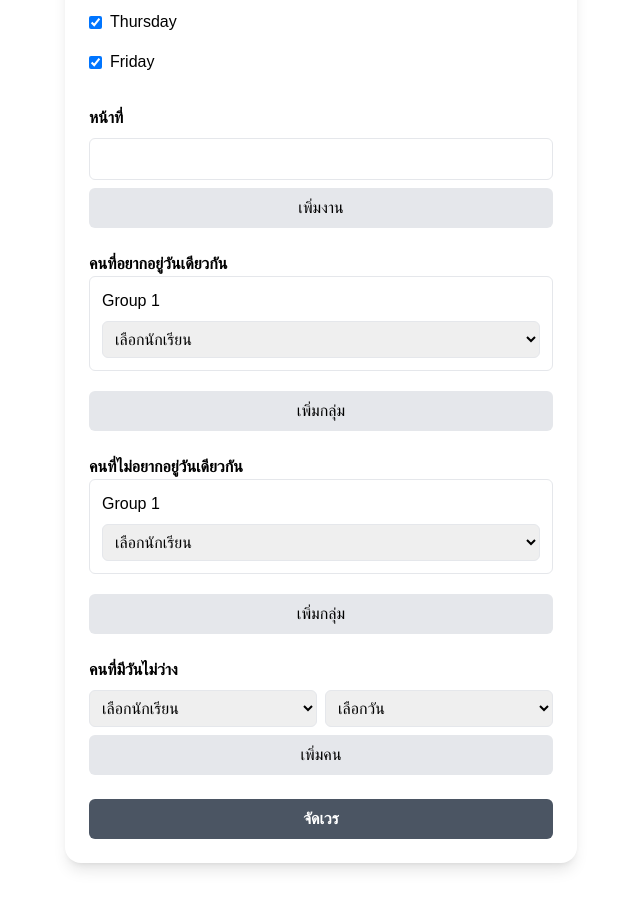
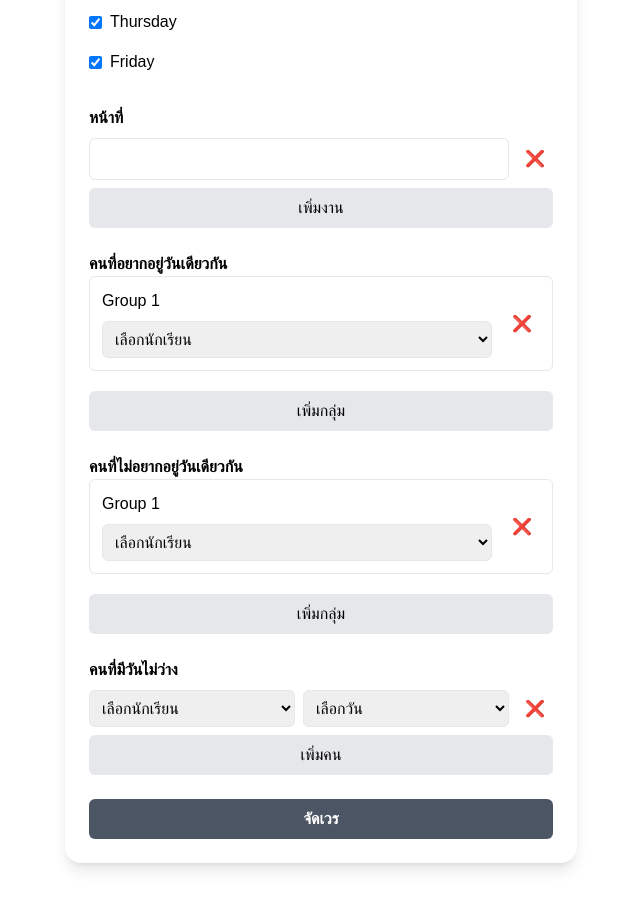
Before and after one commit to ronnapatp/wane, a Next.js app: page / in a window 1280 px wide. Shown: the part 380-1283 px from the top of the page, without its empty margins (319-959 px from the left). Built offline with nearby package versions, Linux system fonts and the light colour scheme.

Commit message:
Add remove button

```diff
--- a/src/app/page.js
+++ b/src/app/page.js
@@ -31,9 +31,27 @@ export default function ScheduleForm() {
   };
 
   const handleJobChange = (index, value) => {
-    const newJobs = [...job]; // Copy current state
-    newJobs[index] = value; // Update the specific index
-    setJob(newJobs); // Update state
+    const newJobs = [...job];
+    newJobs[index] = value;
+    setJob(newJobs);
+  };
+
+  const removeJob = (index) => {
+    if (job.length > 1) {
+      setJob(job.filter((_, i) => i !== index)); // Remove job at given index
+    }
+  };
+
+  const removeGroup = (index) => {
+    setGroups(groups.filter((_, i) => i !== index));
+  };
+
+  const removeAvoidGroup = (index) => {
+    setAvoidGroups(avoidGroups.filter((_, i) => i !== index));
+  };
+
+  const removeUnavailableDay = (index) => {
+    setUnavailableDays(unavailableDays.filter((_, i) => i !== index));
   };
 
   const handleStudentSelection = (groupIndex, studentIndex, setFunction) => (e) => {
@@ -121,18 +139,31 @@ export default function ScheduleForm() {
           <div key={index} className="flex space-x-2 mt-2">
             <input
               className="w-full border p-2 rounded-md"
-              value={jobValue} // Bind value
-              onChange={(e) => handleJobChange(index, e.target.value)} // Update state on change
+              value={jobValue}
+              onChange={(e) => handleJobChange(index, e.target.value)}
             />
+            <button
+              className="bg-white text-white px-2 rounded-md"
+              onClick={() => removeJob(index)}
+              disabled={job.length === 1} // Disable if only 1 job left
+            >
+              ❌
+            </button>
           </div>
         ))}
-        <button className="mt-2 w-full bg-gray-200 p-2 rounded-md" onClick={() => addGroup(setJob)}>เพิ่มงาน</button>
+        <button
+          className="mt-2 w-full bg-gray-200 p-2 rounded-md"
+          onClick={() => setJob([...job, ""])}
+        >
+          เพิ่มงาน
+        </button>
       </div>
 
       <div>
         <h2 className="font-semibold">คนที่อยากอยู่วันเดียวกัน</h2>
         {groups.map((group, groupIndex) => (
-          <div key={groupIndex} className="p-3 border rounded-md mb-3">
+          <div key={groupIndex} className="p-3 border rounded-md mb-3 flex items-center">
+            <div className="flex-1">
               <p className="font-medium">Group {groupIndex + 1}</p>
               {group.map((student, studentIndex) => (
                 <select
@@ -148,6 +179,13 @@ export default function ScheduleForm() {
                 </select>
               ))}
             </div>
+            <button
+              className="ml-3 bg-white text-white px-2 rounded-md"
+              onClick={() => removeGroup(groupIndex)}
+            >
+              ❌
+            </button>
+          </div>
         ))}
         <button className="mt-2 w-full bg-gray-200 p-2 rounded-md" onClick={() => addGroup(setGroups)}>เพิ่มกลุ่ม</button>
       </div>
@@ -155,7 +193,8 @@ export default function ScheduleForm() {
       <div>
         <h2 className="font-semibold">คนที่ไม่อยากอยู่วันเดียวกัน</h2>
         {avoidGroups.map((group, groupIndex) => (
-          <div key={groupIndex} className="p-3 border rounded-md mb-3">
+          <div key={groupIndex} className="p-3 border rounded-md mb-3 flex items-center">
+            <div className="flex-1">
               <p className="font-medium">Group {groupIndex + 1}</p>
               {group.map((student, studentIndex) => (
                 <select
@@ -171,6 +210,13 @@ export default function ScheduleForm() {
                 </select>
               ))}
             </div>
+            <button
+              className="ml-3 bg-white text-white px-2 rounded-md"
+              onClick={() => removeAvoidGroup(groupIndex)}
+            >
+              ❌
+            </button>
+          </div>
         ))}
         <button className="mt-2 w-full bg-gray-200 p-2 rounded-md" onClick={() => addGroup(setAvoidGroups)}>เพิ่มกลุ่ม</button>
       </div>
@@ -178,11 +224,11 @@ export default function ScheduleForm() {
       <div>
         <h2 className="font-semibold">คนที่มีวันไม่ว่าง</h2>
         {unavailableDays.map((_, index) => (
-          <div key={index} className="flex space-x-2 mt-2">
+          <div key={index} className="flex items-center space-x-2 mt-2">
             <select
               className="w-1/2 border p-2 rounded-md"
-              value={unavailableDays[index][0]} // student ID
-              onChange={handleUnavailableSelection(index, 0)} // Update student selection
+              value={unavailableDays[index][0]}
+              onChange={handleUnavailableSelection(index, 0)}
             >
               <option value="">เลือกนักเรียน</option>
               {studentNumbers.map((num) => (
@@ -191,14 +237,20 @@ export default function ScheduleForm() {
             </select>
             <select
               className="w-1/2 border p-2 rounded-md"
-              value={unavailableDays[index][1]} // unavailable day
-              onChange={handleUnavailableSelection(index, 1)} // Update day selection
+              value={unavailableDays[index][1]}
+              onChange={handleUnavailableSelection(index, 1)}
             >
               <option value="">เลือกวัน</option>
               {Object.keys(days).map((day) => (
                 <option key={day} value={day}>{day}</option>
               ))}
             </select>
+            <button
+              className="ml-3 bg-white text-white px-2 rounded-md"
+              onClick={() => removeUnavailableDay(index)}
+            >
+              ❌
+            </button>
           </div>
         ))}
         <button className="mt-2 w-full bg-gray-200 p-2 rounded-md" onClick={() => addGroup(setUnavailableDays)}>เพิ่มคน</button>
```
Lines whose indentation alone changed are shown as unchanged.
